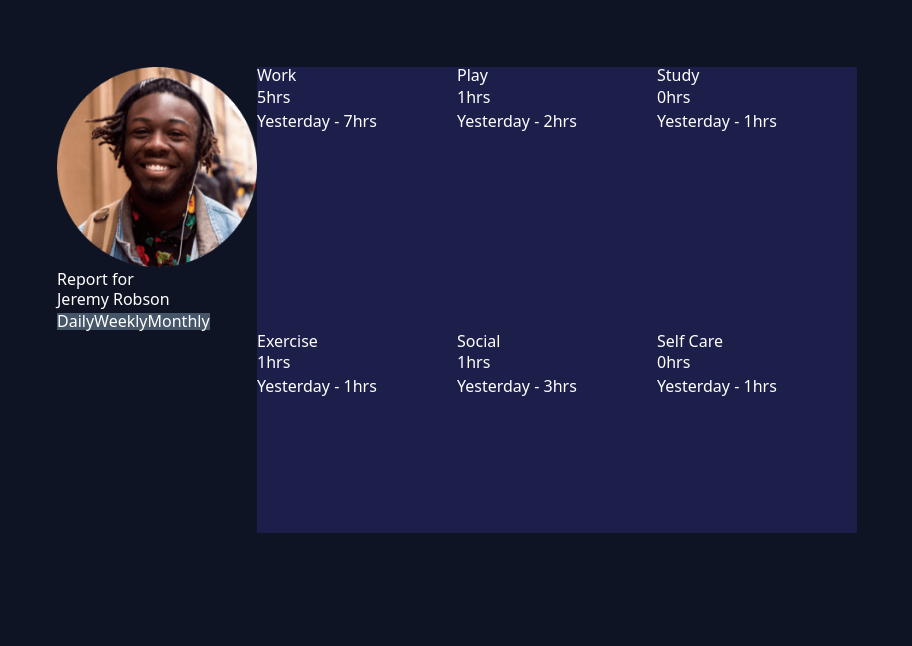
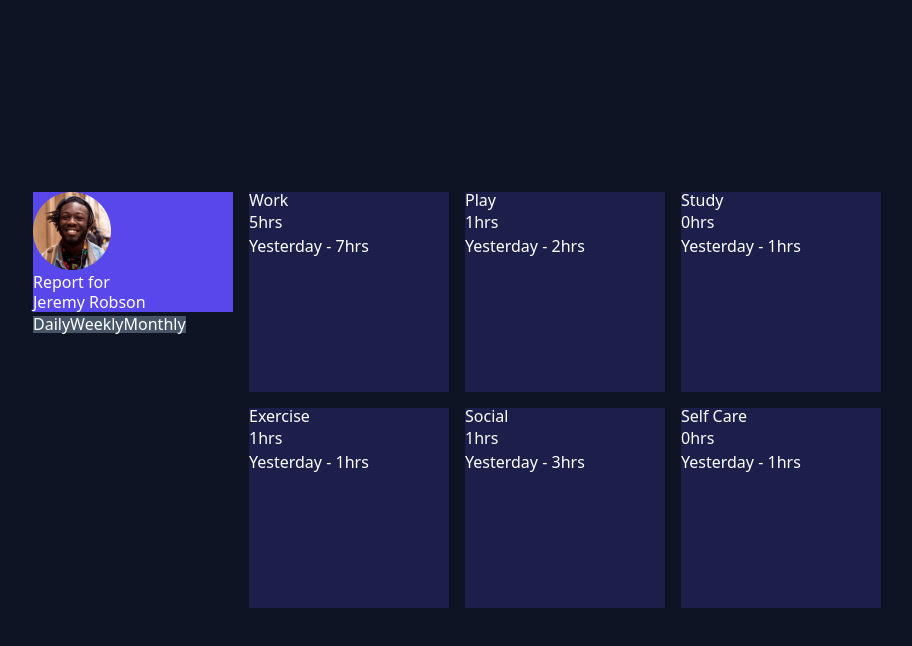
Before and after one commit to DavidPokrajac/Time-Tracking-Dashboard, a Next.js app: page / in a window 1280 px wide. Shown: the top 646 px of the page, without its empty margins (183-1095 px from the left). Built offline with nearby package versions, Linux system fonts and the light colour scheme.

Commit message:
Removed default font families and replaced with one assigned

```diff
--- a/src/app/components/CardContainer.tsx
+++ b/src/app/components/CardContainer.tsx
@@ -29,15 +29,17 @@ export default function CardContainer({ data }: CardContainerProps) {
 
     return (
         <>
-            <div className="col-start-2 col-end-3">
+            <div className="col-start-2 col-end-3 row-span-2">
+                <div className="bg-primary-blue">
                     <Image
                         src="/images/image-jeremy.png"
-                    width={234}
-                    height={234}
+                        width={78}
+                        height={78}
                         alt=""
                     />
                     <p>Report for</p>
                     <h2>Jeremy Robson</h2>
+                </div>
                 <div>
                     <button
                         onClick={() => setTimeFrame("daily")}
--- a/src/app/layout.tsx
+++ b/src/app/layout.tsx
@@ -1,15 +1,10 @@
 import type { Metadata } from "next";
-import { Geist, Geist_Mono } from "next/font/google";
+import { Rubik } from "next/font/google";
 import "./variables.css";
 import "./globals.css";
 
-const geistSans = Geist({
-    variable: "--font-geist-sans",
-    subsets: ["latin"],
-});
-
-const geistMono = Geist_Mono({
-    variable: "--font-geist-mono",
+const rubik = Rubik({
+    variable: "--font-rubik-serif",
     subsets: ["latin"],
 });
 
@@ -27,7 +22,7 @@ export default function RootLayout({
     return (
         <html lang="en">
             <body
-                className={`${geistSans.variable} ${geistMono.variable} antialiased bg-neutral-veryDarkBlue text-white`}
+                className={`${rubik.variable} antialiased bg-neutral-veryDarkBlue text-white`}
             >
                 {children}
             </body>
--- a/src/app/page.tsx
+++ b/src/app/page.tsx
@@ -9,7 +9,7 @@ export default async function Home() {
 
     return (
         <main className="min-h-screen content-center">
-            <section className="grid grid-cols-[auto_repeat(4,_minmax(100px,_200px))_auto] grid-rows-[auto_repeat(2,_200px)_auto]">
+            <section className="grid grid-cols-[auto_repeat(4,_minmax(100px,_200px))_auto] grid-rows-[200px_200px] gap-4">
                 <CardContainer data={data} />
             </section>
         </main>
```
Lines whose indentation alone changed are shown as unchanged.
